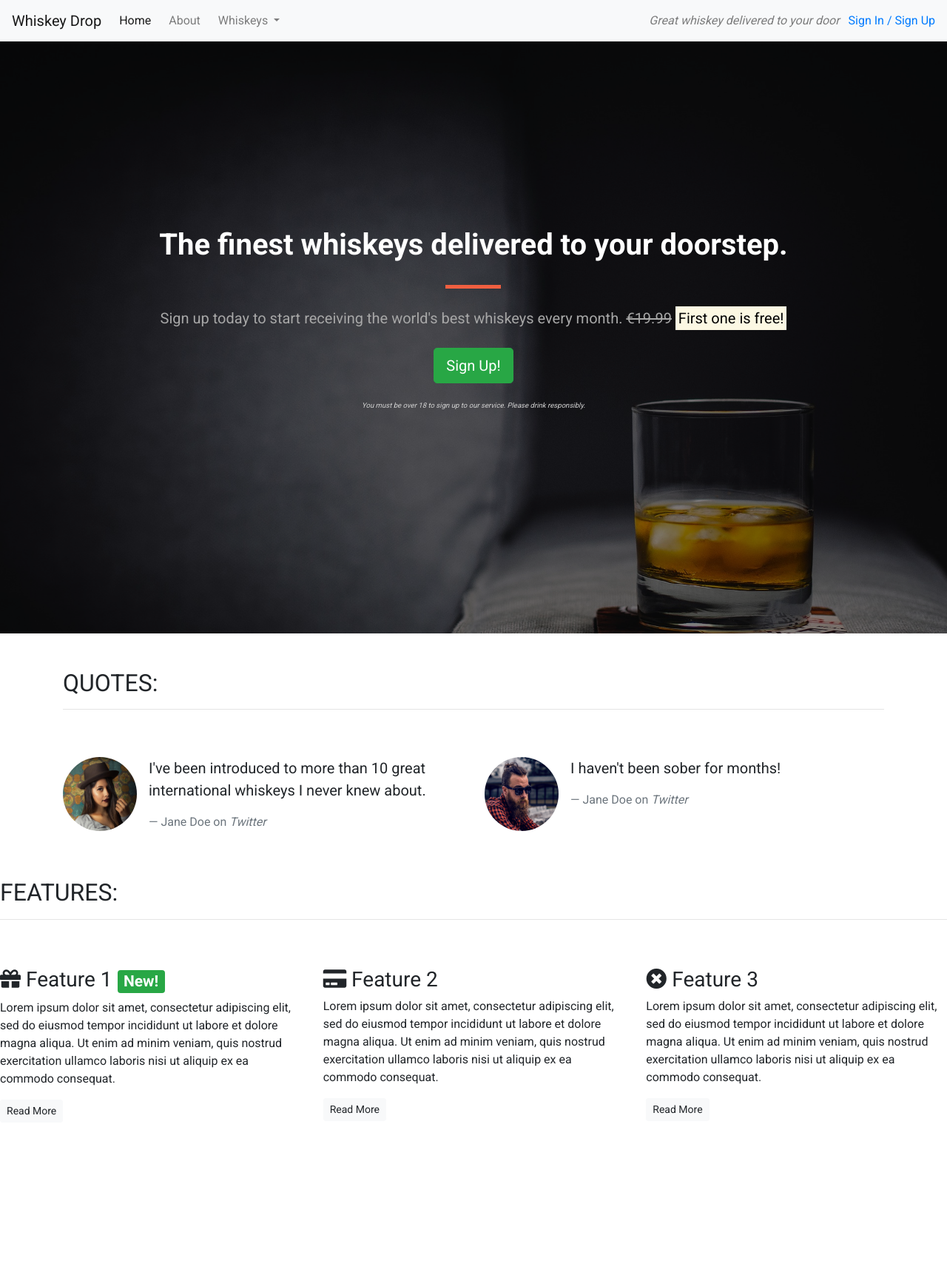
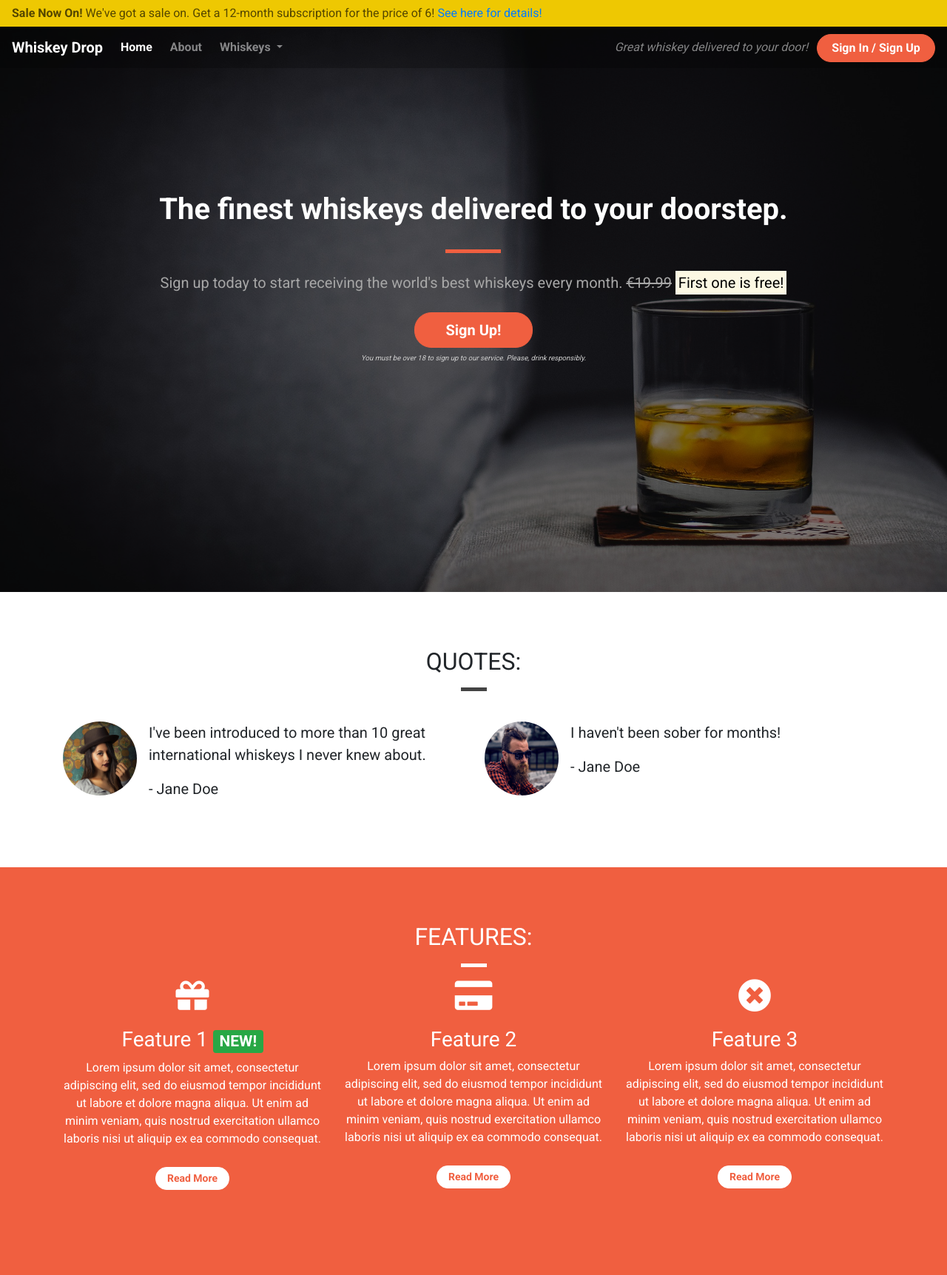
Before and after one commit to helenahagman/my-brilliant-project, a plain HTML site: page index.html in a window 1280 px wide. Shown: the whole page at 74% size. Before the commit the page ends 1533 px from the top, so only its background shows below. Drawn offline with nearby package versions, Linux system fonts and the light colour scheme.

Commit message:
updated style

```diff
--- a/css/style.css
+++ b/css/style.css
@@ -4,12 +4,19 @@ body {
 
 /* Containers */
 
+.container-wrapper {}
+
+.container-wrapper--red {
+    background-color: #f05f40;
+    color: white;
+}
+
 .alert-container {}
 
 .callout-container {
     height: 100vh;
 
-    background: url('../images/whiskey-background.jpg') no-repeat center center fixed;
+    background: url('../images/whiskey-background.jpg') no-repeat bottom right fixed;
     -webkit-background-size: cover;
     -moz-background-size: cover;
     -o-background-size: cover;
@@ -31,26 +38,41 @@ body {
     background-color: rgba(0, 0, 0, 0.5);
 }
 
-.quotes-container {}
-
-.features-container {}
-
-/* Block dividers */
-
-.block-divider {
-    width: 75px;
-    height: 5px;
-    border: 0;
-    background-color: #444;
+.content-container {
+    padding-top: 75px;
+    padding-bottom: 75px;
 }
 
-.block-divider--orange {
-    background-color: #f05f40;
+/* Navbar */
+
+.navalert-container {
+    position: absolute;
+    top: 0;
+    left: 0;
+    z-index: 1;
+    padding-left: 0;
+    padding-right: 0;
 }
 
-.block-divider--short {
-    width: 35px;
+.navbar {
+    margin-bottom: 0;
+    width: 100%;
+    background-color: rgba(0, 0, 0, .25);
+    border: 0;
 }
+
+.navbar .navbar-toggler {
+    border: 0;
+}
+
+.navbar .navbar-brand {
+    font-weight: bold;
+}
+
+.navbar .navbar-nav a {
+    font-weight: bold;
+}
+
 
 /* Jumbotron */
 
@@ -76,6 +98,27 @@ body {
     color: #d0d0d0;
 }
 
+/* Block dividers */
+
+.block-divider {
+    width: 75px;
+    height: 5px;
+    border: 0;
+    background-color: #444;
+}
+
+.block-divider--orange {
+    background-color: #f05f40;
+}
+
+.block-divider--white {
+    background-color: white;
+}
+
+.block-divider--short {
+    width: 35px;
+}
+
 /* Buttons */
 
 .btn--cta {
@@ -98,3 +141,61 @@ body {
     border-color: #df4929;
     color: white;
 }
+
+/* Alert */
+
+.alert-container .col-12 {
+    padding-left: 0;
+    padding-right: 0;
+}
+
+.site-wide-alert {
+    color: #544600;
+    background-color: #eec802;
+    border-color: #eec802;
+    padding: 5px 15px;
+    margin-bottom: 0;
+    border: 1px solid transparent;
+    border-radius: 0;
+}
+
+/* Page Headers */
+
+.page-header {
+    margin-bottom: 0;
+    border-bottom: 0;
+    text-align: center;
+}
+
+.page-header h2 {
+    margin-top: 0;
+}
+
+/* Quotes */
+
+.quotes .page-header {
+    margin-bottom: 25px;
+}
+
+/* Features */
+
+.feature {
+    text-align: center;
+    margin-bottom: 40px;
+}
+
+.feature i {
+    margin-bottom: 20px;
+    font-size: 45px;
+    line-height: 45px;
+}
+
+.feature .btn {
+    background-color: white;
+    border-color: white;
+    border-radius: 15px;
+    min-width: 100px;
+    font-weight: bold;
+    margin-top: 10px;
+    color: #f05f40;
+}
--- a/index.html
+++ b/index.html
@@ -3,8 +3,8 @@
 
 <head>
     <meta charset="utf-8">
+    <title>Whiskey Drop | Taste a new whiskey every month</title>
     <meta name="viewport" content="width=device-width, initial-scale=1.0">
-    <title>Whiskey Drop | Taste a new whiskey every month</title>
     <link rel="stylesheet" href="https://maxcdn.bootstrapcdn.com/bootstrap/4.1.3/css/bootstrap.min.css">
     <link rel="stylesheet" href="https://use.fontawesome.com/releases/v5.6.1/css/all.css"
         integrity="sha384-gfdkjb5BdAXd+lj+gudLWI+BXq4IuLW5IT+brZEZsLFm++aCMlF1V92rMkPaX4PP" crossorigin="anonymous">
@@ -13,10 +13,19 @@
 </head>
 
 <body>
-    <!--Nav-->
-    <nav class="navbar navbar-light navbar-expand-sm bg-light">
-        <a href="/" class="navbar-brand">
-            Whiskey Drop</a>
+    <div class="container-fluid navalert-container">
+        <div class="container-fluid alert-container">
+            <div class="row d-none d-sm-block">
+                <div class="col-12">
+                    <div class="site-wide-alert alert alert-warning">
+                        <strong>Sale Now On!</strong> We've got a sale on. Get a 12-month subscription for the price of
+                        6! <a href="">See here for details!</a>
+                    </div>
+                </div>
+            </div>
+        </div>
+        <nav class="navbar navbar-dark navbar-expand-sm">
+            <a href="/" class="navbar-brand">Whiskey Drop</a>
 
             <button class="navbar-toggler ml-auto" type="button" data-toggle="collapse" data-target="#navbarNavDropdown"
                 aria-controls="navbarNavDropdown" aria-expanded="false" aria-label="Toggle navigation">
@@ -25,7 +34,7 @@
             <div class="collapse navbar-collapse" id="navbarNavDropdown">
                 <ul class="navbar-nav mr-auto">
                     <li class="active nav-item mr-2"><a class="nav-link" href="/">Home</a></li>
-                <li class="nav-item mr-2"><a class="nav-link" href="">About</a></li>
+                    <li class="nav-item mr-2"><a class="nav-link" href="/about">About</a></li>
                     <li class="nav-item dropdown">
                         <a class="nav-link dropdown-toggle" href="#" id="navbarDropdownMenuLink" role="button"
                             data-toggle="dropdown" aria-haspopup="true" aria-expanded="false">
@@ -39,24 +48,16 @@
                         </div>
                     </li>
 
-                <li class="nav-item mr-2 d-block d-sm-none"><a class="nav-link" href="">Sign In / Sign Up</a></li>
+                    <li class="nav-item mr-2 d-block d-sm-none"><a class="nav-link" href="/login">Sign In / Sign Up</a>
+                    </li>
                 </ul>
             </div>
             <div class="d-none d-md-block">
-            <p class="navbar-text my-auto mr-2"><i>Great whiskey delivered to your door</i></p>
-            <a href="/login">Sign In / Sign Up</a>
+                <p class="navbar-text my-auto mr-2"><i>Great whiskey delivered to your door!</i></p>
+                <a href="/login" class="btn btn--cta btn--red">Sign In / Sign Up</a>
             </div>
-        <!--</div>-->
         </nav>
-    <!--<div class="container alert-container">-->
-    <!--    <div class="row d-none d-sm-block">-->
-    <!--        <div class="col-12">-->
-    <!--            <div class="alert alert-warning">-->
-    <!--                <strong>Sale Now On!</strong> We've got a sale on. Get a 12 month subscription for the price of 6! <a href="">See here for more details</a>-->
-    <!--            </div>-->
-    <!--        </div>-->
-    <!--    </div>-->
-    <!--</div>-->
+    </div>
     <div class="container-fluid callout-container">
         <!-- Callout -->
         <div class="opaque-overlay">&nbsp;</div>
@@ -70,23 +71,24 @@
                         <span class="d-inline d-sm-none"><br></span>
                         <strong><mark>First one is free!</mark></strong>
                     </p>
-                    <p><button class="btn btn-lg btn-success" data-toggle="modal" data-target="#signUpModal">Sign
-                            Up!</button></p>
-                    <p class="text-muted"><small>You must be over 18 to sign up to our service. Please drink
+                    <button class="btn btn-lg btn--cta btn--red" data-toggle="modal" data-target="#signUpModal">Sign
+                        Up!</button>
+                    <p class="text-muted"><small>You must be over 18 to sign up to our service. Please, drink
                             responsibly.</small></p>
                 </section>
             </div>
         </div>
+        <!-- /.callout -->
     </div>
-    <!-- /.callout -->
 
     <!-- Quotes -->
-    <div class="container quotes-container">
+    <div class="container-wrapper">
+        <div class="container quotes-container content-container">
             <section class="quotes">
                 <div class="row">
-                <div class="col-12 my-5">
+                    <div class="col-12 page-header">
                         <h2 class="text-uppercase">Quotes:</h2>
-                    <hr />
+                        <hr class="block-divider block-divider--short">
                     </div>
                 </div>
                 <div class="row">
@@ -97,10 +99,9 @@
                             </div>
                             <div class="media-body">
                                 <blockquote class="blockquote">
-                                <p>I've been introduced to more than 10 great international whiskeys I never knew about.
-                                </p>
-                                <footer class="blockquote-footer">Jane Doe on <cite title="Twitter">Twitter</cite>
-                                </footer>
+                                    <p>I've been introduced to more than 10 great international whiskeys I never knew
+                                        about.</p>
+                                    <p>- Jane Doe</p>
                                 </blockquote>
                             </div>
                         </div>
@@ -113,59 +114,61 @@
                             <div class="media-body">
                                 <blockquote class="blockquote">
                                     <p>I haven't been sober for months!</p>
-                                <footer class="blockquote-footer">Jane Doe on <cite title="Twitter">Twitter</cite>
-                                </footer>
+                                    <p>- Jane Doe</p>
                                 </blockquote>
                             </div>
                         </div>
                     </div>
                 </div>
             </section>
+            <!-- /.quotes -->
         </div>
-    <!-- /.quotes -->
+    </div>
 
     <!-- Features -->
-    <div class="features-container">
+    <div class="container-wrapper container-wrapper--red">
+        <div class="container features-container content-container">
             <section class="features">
                 <div class="row">
-                <div class="col-12 my-5">
+                    <div class="col-12 page-header">
                         <h2 class="text-uppercase">Features:</h2>
-                    <hr />
+                        <hr class="block-divider block-divider--short block-divider--white">
                     </div>
                 </div>
                 <div class="row">
                     <div class="col-12 col-md-6 col-lg-4">
                         <div class="feature">
-                        <h3><i class="fas fa-gift d-none d-sm-inline"></i> Feature 1 <span
-                                class="badge badge-success">New!</span></h3>
-                        <p>Lorem ipsum dolor sit amet, consectetur adipiscing elit, sed do eiusmod tempor incididunt ut
-                            labore et dolore magna aliqua. Ut enim ad minim veniam, quis nostrud exercitation ullamco
-                            laboris nisi ut aliquip ex ea commodo consequat.</p>
+                            <h3><i class="fas fa-gift d-none d-sm-block"></i> Feature 1 <span
+                                    class="badge badge-success">NEW!</span></h3>
+                            <p>Lorem ipsum dolor sit amet, consectetur adipiscing elit, sed do eiusmod tempor incididunt
+                                ut labore et dolore magna aliqua. Ut enim ad minim veniam, quis nostrud exercitation
+                                ullamco laboris nisi ut aliquip ex ea commodo consequat.</p>
                             <p><a class="btn btn-sm btn-light" href="">Read More</a></p>
                         </div>
                     </div>
                     <div class="col-12 col-md-6 col-lg-4">
                         <div class="feature">
-                        <h3><i class="fas fa-credit-card d-none d-sm-inline"></i> Feature 2</h3>
-                        <p>Lorem ipsum dolor sit amet, consectetur adipiscing elit, sed do eiusmod tempor incididunt ut
-                            labore et dolore magna aliqua. Ut enim ad minim veniam, quis nostrud exercitation ullamco
-                            laboris nisi ut aliquip ex ea commodo consequat.</p>
+                            <h3><i class="fas fa-credit-card d-none d-sm-block"></i> Feature 2</h3>
+                            <p>Lorem ipsum dolor sit amet, consectetur adipiscing elit, sed do eiusmod tempor incididunt
+                                ut labore et dolore magna aliqua. Ut enim ad minim veniam, quis nostrud exercitation
+                                ullamco laboris nisi ut aliquip ex ea commodo consequat.</p>
                             <p><a class="btn btn-sm btn-light" href="">Read More</a></p>
                         </div>
                     </div>
                     <div class="col-12 d-md-none d-lg-block col-lg-4">
                         <div class="feature">
-                        <h3><i class="fas fa-times-circle d-none d-sm-inline"></i> Feature 3</h3>
-                        <p>Lorem ipsum dolor sit amet, consectetur adipiscing elit, sed do eiusmod tempor incididunt ut
-                            labore et dolore magna aliqua. Ut enim ad minim veniam, quis nostrud exercitation ullamco
-                            laboris nisi ut aliquip ex ea commodo consequat.</p>
+                            <h3><i class="fas fa-times-circle d-none d-sm-block"></i> Feature 3</h3>
+                            <p>Lorem ipsum dolor sit amet, consectetur adipiscing elit, sed do eiusmod tempor incididunt
+                                ut labore et dolore magna aliqua. Ut enim ad minim veniam, quis nostrud exercitation
+                                ullamco laboris nisi ut aliquip ex ea commodo consequat.</p>
                             <p><a class="btn btn-sm btn-light" href="">Read More</a></p>
                         </div>
                     </div>
                 </div>
             </section>
+            <!-- /.features -->
         </div>
-    <!-- /.features -->
+    </div>
 
     <div class="modal" tabindex="-1" role="dialog" id="signUpModal">
         <div class="modal-dialog" role="document">
```
Lines whose indentation alone changed are shown as unchanged.
